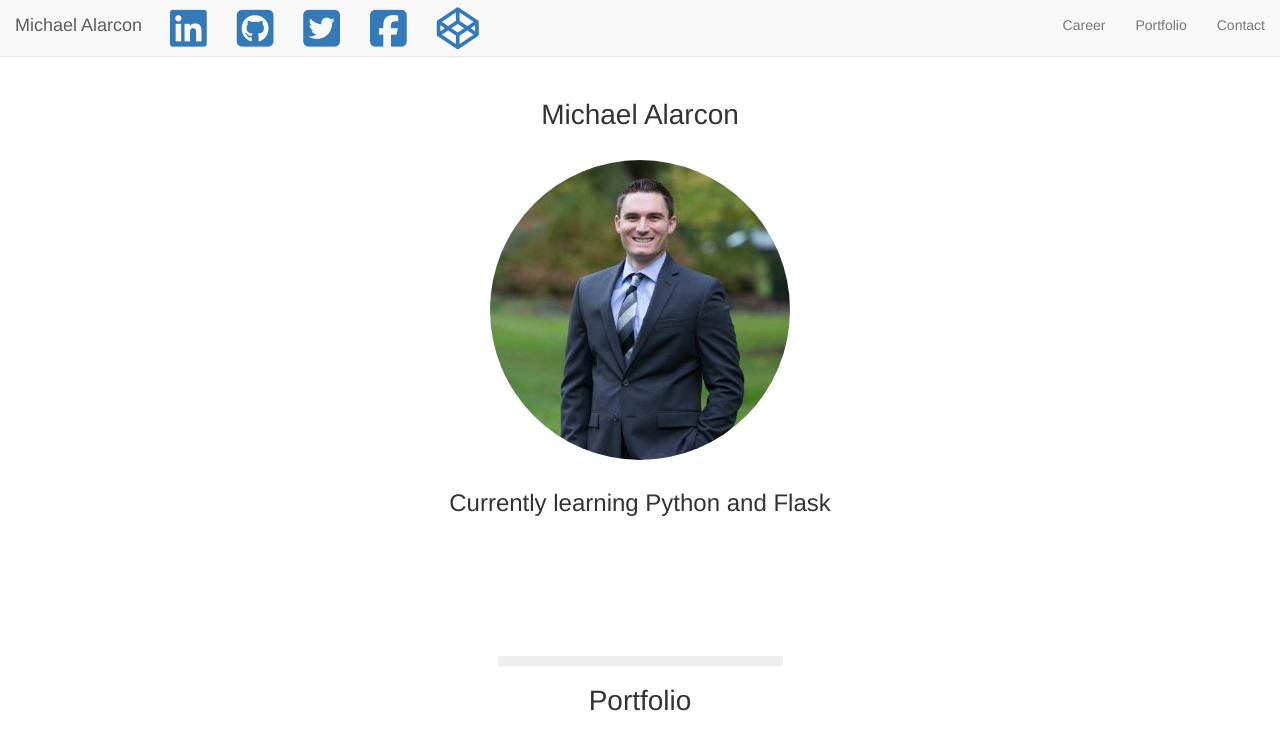
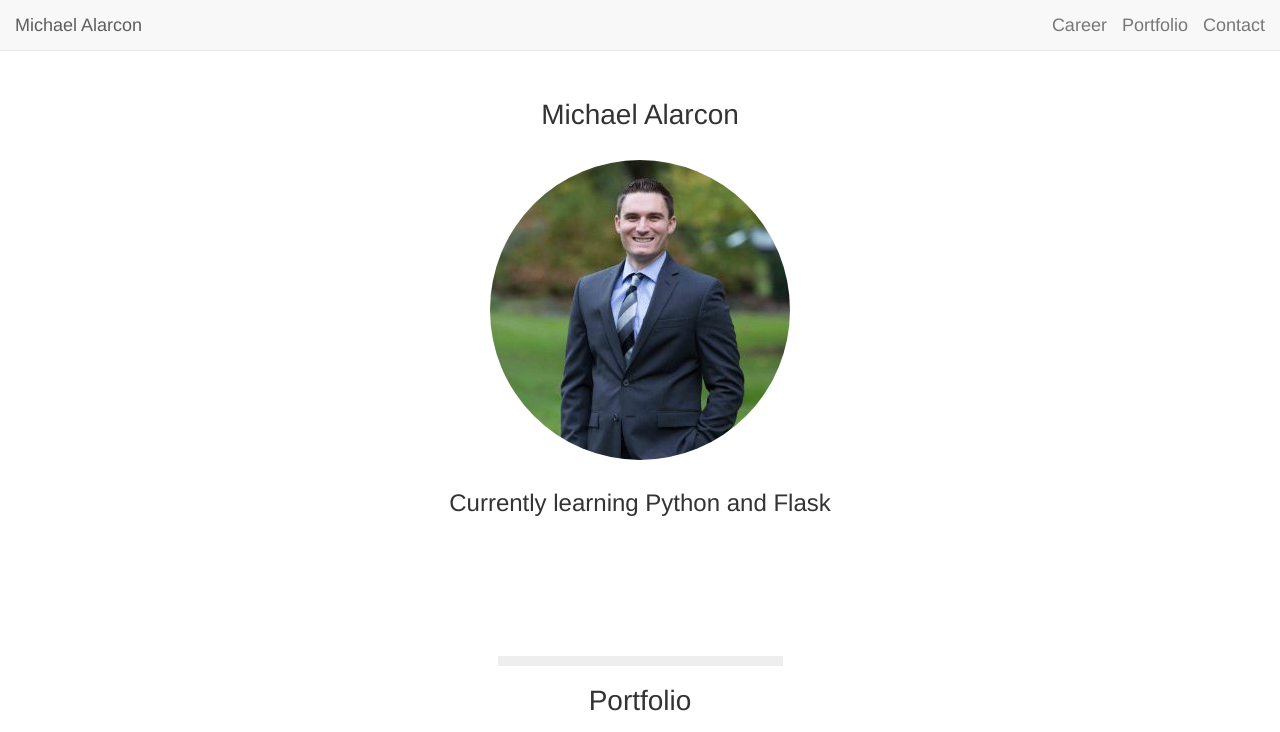
Before and after one commit to alarconm/html-me-something, a plain HTML site: page index.html in a window 1280 px wide. Shown: the top 732 px of the page. Drawn offline with nearby package versions, Linux system fonts and the light colour scheme.

Commit message:
updated navbar, moved social media links to bottom of page

```diff
--- a/index.html
+++ b/index.html
@@ -11,23 +11,12 @@
         <div class="container-fluid">
             <div class="navbar-header">
                 <a class="navbar-brand" href="index.html">Michael Alarcon</a>
-                <a class="btn" href="https://www.linkedin.com/in/mikealarconII" target="_blank">
-                <i class="fa fa-linkedin-square fa-3x"></i></a>
-                <a class="btn" href="https://github.com/alarconm" target="_blank">
-                <i class="fa fa-github-square fa-3x"></i></a>
-                <a class="btn" href="https://twitter.com/Alarconm2" target="_blank">
-                <i class="fa fa-twitter-square fa-3x"></i></a>
-                <a class="btn" href="https://www.facebook.com/alarconm" target="_blank">
-                <i class="fa fa-facebook-square fa-3x"></i></a>
-                <a class="btn" href="https://codepen.io/alarconm/" target="_blank">
-                <i class="fa fa-codepen fa-3x"></i></a>
-        </div>
-        <ul class="nav navbar-nav navbar-right">
-        <li><a href="#journey">Career</a></li>
-        <li><a href="#portfolio">Portfolio</a></li>
-        <li><a href="#footer">Contact</a></li>
-        </ul>
-        </div>
+                <span>
+                    <a href="#journey" class="navbar-brand">Career</a>
+                    <a href="#portfolio" class="navbar-brand">Portfolio</a>
+                    <a href="#footer" class="navbar-brand">Contact</a>
+                </span>
+            </div>
     </nav>
 
     <div class="container-fluid">
@@ -96,7 +85,16 @@
     </div>
 </body>
     <footer id="footer">
-    <p>Email me &#8594;<a href="mailto:malarconii@yahoo.com">
-    Michael Alarcon</a></p>
+        <a class="btn" href="https://www.linkedin.com/in/mikealarconII" target="_blank">
+        <i class="fa fa-linkedin-square fa-3x"></i></a>
+        <a class="btn" href="https://github.com/alarconm" target="_blank">
+        <i class="fa fa-github-square fa-3x"></i></a>
+        <a class="btn" href="https://twitter.com/Alarconm2" target="_blank">
+        <i class="fa fa-twitter-square fa-3x"></i></a>
+        <a class="btn" href="https://www.facebook.com/alarconm" target="_blank">
+        <i class="fa fa-facebook-square fa-3x"></i></a>
+        <a class="btn" href="https://codepen.io/alarconm/" target="_blank">
+        <i class="fa fa-codepen fa-3x"></i></a>
+        <p>Email me &#8594;<a href="mailto:malarconii@yahoo.com">Michael Alarcon</a></p>
     </footer>
 </html>
--- a/styles.css
+++ b/styles.css
@@ -485,3 +485,8 @@ hr {
 img {
   margin: auto;
 }
+
+span {
+  position: absolute;
+  right: 0;
+}
```
